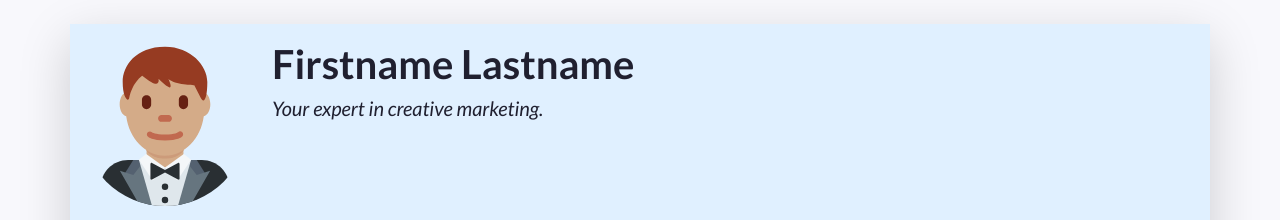
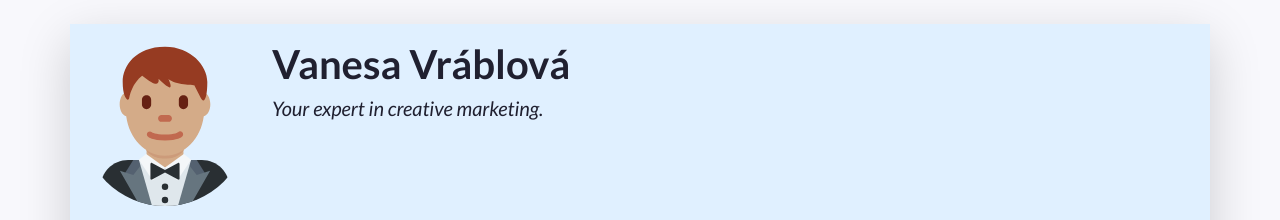
Before and after one commit to vanesulienka/prj_cv, a plain HTML site: page index.html in a window 1280 px wide. Shown: the top 220 px of the page. Drawn offline with nearby package versions, Linux system fonts and the light colour scheme.

Commit message:
update name
change of name

```diff
--- a/index.html
+++ b/index.html
@@ -49,7 +49,7 @@
           A container to wrap around your name and tagline. Full-width at small size, then columns of increasing size.
         -->
         <div class="col-12 col-sm-8 col-md-9 col-lg-10 my-3 header-content">
-          <h1 class="fw-bolder">Firstname Lastname</h1>
+          <h1 class="fw-bolder">Vanesa Vráblová</h1>
           <h5 class="fst-italic tagline">Your expert in creative marketing.</h5>
         </div>
       </header>
```
